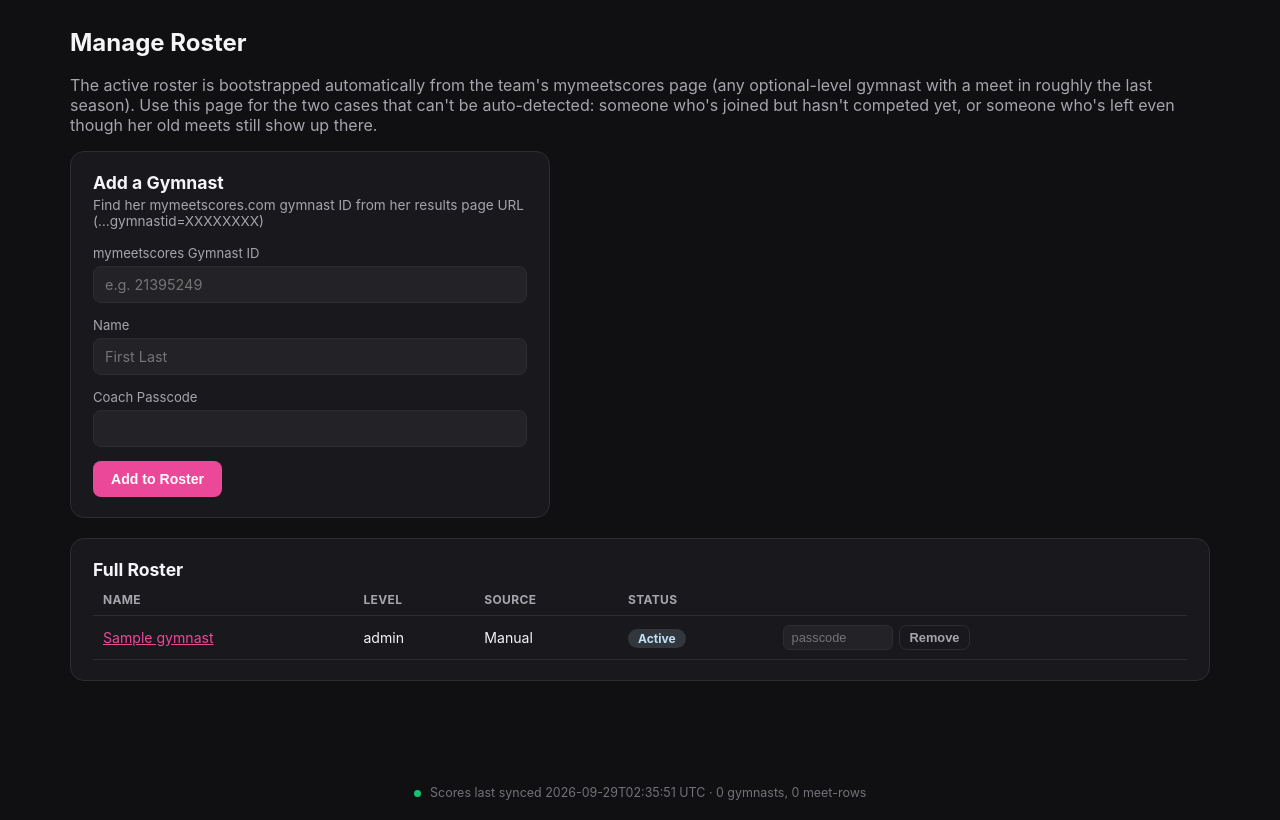
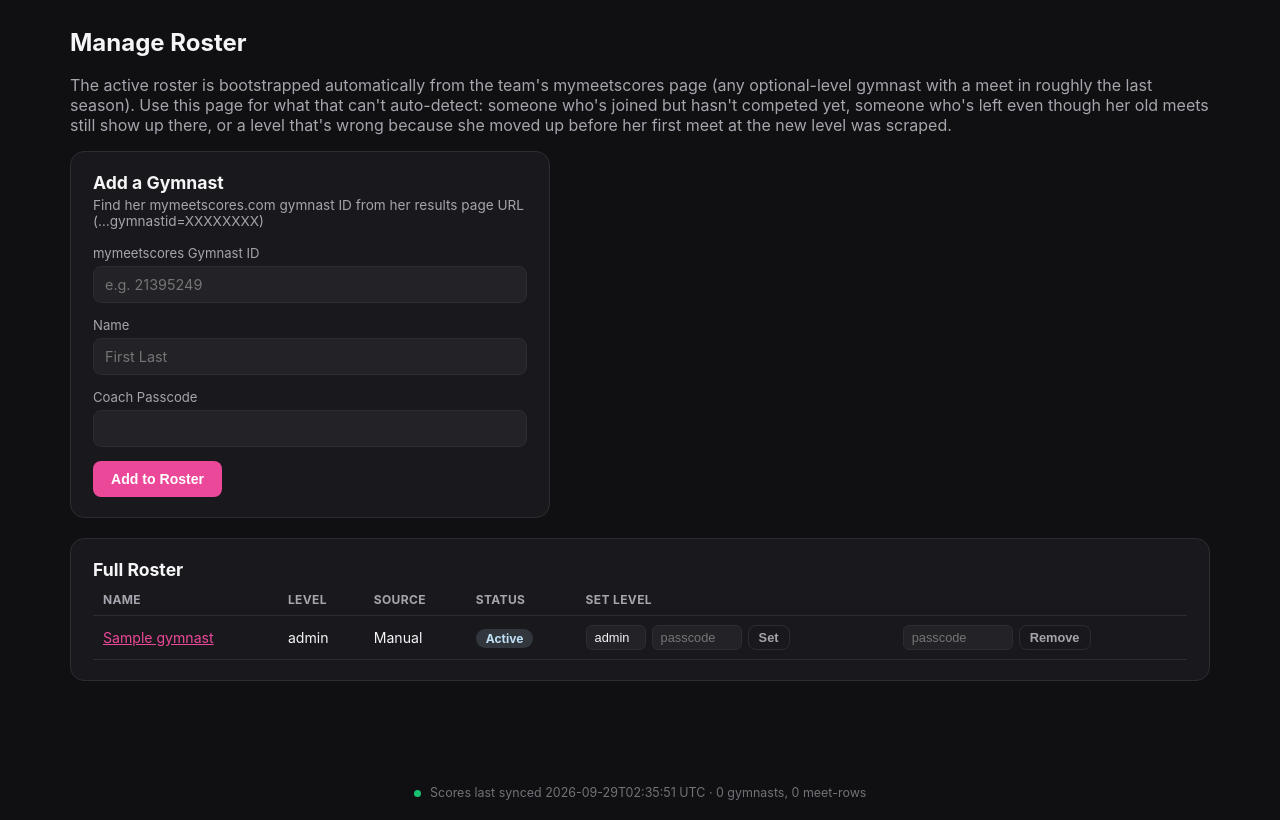
Before and after one commit to GiffordB/wcg-team-dashboard, a Flask app: page /roster in a window 1280 px wide. Shown: the part 71-891 px from the top of the page. Run offline with Flask 3, Linux system fonts and the light colour scheme; data comes from the database, SQL or seed files in the repository; tables that the repository leaves empty hold one stand-in row (values such as "Sample post").

Commit message:
Add manual level override for gymnasts the scraper can't detect
A gymnast's scraped level only reflects her last *competed* meet, so
right after a level-up - before she's competed at the new level yet -
the site (and this dashboard) has no way to know. Adds a level_override
column the coach can set/clear on the Manage Roster page; it wins over
the scraped level everywhere a level is displayed or grouped by, and a
rescrape never touches it. Includes a migration for the already-deployed
database, which predates this column.

Co-Authored-By: Claude Sonnet 5 <noreply@anthropic.com>
Claude-Session: https://claude.ai/code/session_01PLkCxyiaczERLbT1T9Rf6d

```diff
--- a/app.py
+++ b/app.py
@@ -82,6 +82,18 @@ def active_gymnasts(db):
     return db.execute(
         "SELECT * FROM gymnasts WHERE active = 1 ORDER BY name"
     ).fetchall()
+
+
+def effective_level(gymnast):
+    """The level to actually show/group by. `level` is whatever her most
+    recently scraped meet says; `level_override` is the coach's manual
+    correction for when that's stale or unknowable - most commonly right
+    after a level-up, when she's training the new level but the site has
+    no meet at it yet to detect it from. The override always wins."""
+    return gymnast["level_override"] or gymnast["level"]
+
+
+app.jinja_env.globals["effective_level"] = effective_level
 
 
 def meets_for(db, gymnast_id):
@@ -183,7 +195,7 @@ def team_roster_rows(db):
             {
                 "id": gymnast["id"],
                 "name": gymnast["name"],
-                "level": gymnast["level"] or "?",
+                "level": effective_level(gymnast) or "?",
                 "latest": meets[-1] if meets else None,
                 "season_meet_count": stats["meet_count"],
                 "season_best_aa": stats["best_aa"],
@@ -313,6 +325,32 @@ def deactivate_gymnast(gymnast_id):
     return redirect(url_for("manage_roster", message="Removed from the active roster."))
 
 
+@app.route("/roster/<gymnast_id>/set-level", methods=["POST"])
+def set_level_override(gymnast_id):
+    """Manually correct a gymnast's displayed level - most commonly right
+    after a level-up, when the scraper has no meet at the new level yet to
+    detect it from. Leave the field blank to clear the override and go
+    back to whatever the scraper detects."""
+    error = _check_admin_secret(request.form)
+    if error:
+        return redirect(url_for("manage_roster", error=error))
+
+    level = request.form.get("level_override", "").strip() or None
+    db = get_db()
+    gymnast = db.execute("SELECT name FROM gymnasts WHERE id = ?", (gymnast_id,)).fetchone()
+    if not gymnast:
+        db.close()
+        return redirect(url_for("manage_roster", error="No such gymnast."))
+    db.execute("UPDATE gymnasts SET level_override = ? WHERE id = ?", (level, gymnast_id))
+    db.commit()
+    db.close()
+
+    if level:
+        return redirect(url_for("manage_roster", message=f"Set {gymnast['name']} to Level {level}."))
+    return redirect(url_for("manage_roster", message=f"Cleared the level override for {gymnast['name']}."))
+
+
+
 @app.route("/internal/scrape", methods=["POST"])
 def trigger_scrape():
     """HTTP fallback for running the scraper, for hosts (like Render's free
--- a/gymdata.py
+++ b/gymdata.py
@@ -54,6 +54,7 @@ def init_db():
             id TEXT PRIMARY KEY,
             name TEXT NOT NULL,
             level TEXT,
+            level_override TEXT,
             team TEXT,
             source TEXT NOT NULL DEFAULT 'manual',
             active INTEGER NOT NULL DEFAULT 1,
@@ -90,6 +91,14 @@ def init_db():
         );
         """
     )
+
+    # Migration: level_override was added after the table already existed
+    # in production - CREATE TABLE IF NOT EXISTS above is a no-op there, so
+    # add the column by hand if it's missing.
+    existing_columns = {row["name"] for row in db.execute("PRAGMA table_info(gymnasts)")}
+    if "level_override" not in existing_columns:
+        db.execute("ALTER TABLE gymnasts ADD COLUMN level_override TEXT")
+
     db.commit()
     db.close()
 
--- a/templates/athlete.html
+++ b/templates/athlete.html
@@ -14,7 +14,8 @@
       {% endif %}
     </p>
   </div>
-  {% if gymnast.level %}<span class="level-badge">Level {{ gymnast.level }}</span>{% endif %}
+  {% set level = effective_level(gymnast) %}
+  {% if level %}<span class="level-badge">Level {{ level }}</span>{% endif %}
 </div>
 
 {% if not has_any_meets %}
--- a/templates/base.html
+++ b/templates/base.html
@@ -17,7 +17,7 @@
     </a>
     <nav class="nav">
       <a href="{{ url_for('team_roster') }}" class="{{ 'active' if request.endpoint == 'team_roster' }}">Team Roster</a>
-      <a href="{{ url_for('manage_roster') }}" class="{{ 'active' if request.endpoint in ['manage_roster', 'add_gymnast', 'deactivate_gymnast'] }}">Manage Roster</a>
+      <a href="{{ url_for('manage_roster') }}" class="{{ 'active' if request.endpoint in ['manage_roster', 'add_gymnast', 'deactivate_gymnast', 'set_level_override'] }}">Manage Roster</a>
     </nav>
   </header>
 
--- a/templates/manage_roster.html
+++ b/templates/manage_roster.html
@@ -12,8 +12,9 @@
 <p class="subtitle" style="color:var(--text-muted);">
   The active roster is bootstrapped automatically from the team's mymeetscores page
   (any optional-level gymnast with a meet in roughly the last season). Use this page
-  for the two cases that can't be auto-detected: someone who's joined but hasn't
-  competed yet, or someone who's left even though her old meets still show up there.
+  for what that can't auto-detect: someone who's joined but hasn't competed yet,
+  someone who's left even though her old meets still show up there, or a level that's
+  wrong because she moved up before her first meet at the new level was scraped.
 </p>
 
 <div class="card form-card">
@@ -41,16 +42,28 @@
   <div class="table-scroll">
   <table class="data-table">
     <thead>
-      <tr><th>Name</th><th>Level</th><th>Source</th><th>Status</th><th></th></tr>
+      <tr><th>Name</th><th>Level</th><th>Source</th><th>Status</th><th>Set Level</th><th></th></tr>
     </thead>
     <tbody>
       {% for g in gymnasts %}
       <tr>
         <td><a href="{{ url_for('athlete', gymnast_id=g.id) }}">{{ g.name }}</a></td>
-        <td>{{ g.level or '—' }}</td>
+        <td>
+          {{ effective_level(g) or '—' }}
+          {% if g.level_override and g.level_override != g.level %}
+            <span class="place-pill" title="Detected from her last scraped meet">was {{ g.level or '?' }}</span>
+          {% endif %}
+        </td>
         <td>{{ 'Auto' if g.source == 'auto' else 'Manual' }}</td>
         <td>
           {% if g.active %}<span class="pill-blue">Active</span>{% else %}<span class="place-pill">Removed</span>{% endif %}
+        </td>
+        <td>
+          <form method="post" action="{{ url_for('set_level_override', gymnast_id=g.id) }}" style="display:flex;gap:6px;align-items:center;">
+            <input type="text" name="level_override" placeholder="e.g. 10" value="{{ g.level_override or '' }}" style="width:60px;padding:4px 8px;background:var(--surface-2);border:1px solid var(--border);border-radius:6px;color:var(--text);font-size:0.8rem;">
+            <input type="password" name="passcode" placeholder="passcode" required style="width:90px;padding:4px 8px;background:var(--surface-2);border:1px solid var(--border);border-radius:6px;color:var(--text);font-size:0.8rem;">
+            <button class="btn btn-ghost" type="submit" style="padding:4px 10px;font-size:0.8rem;">Set</button>
+          </form>
         </td>
         <td>
           {% if g.active %}
```
